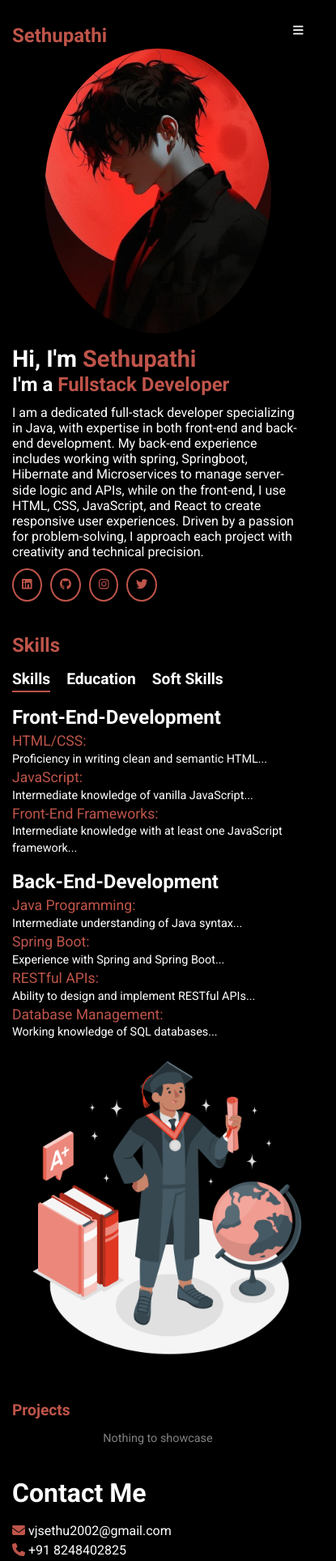
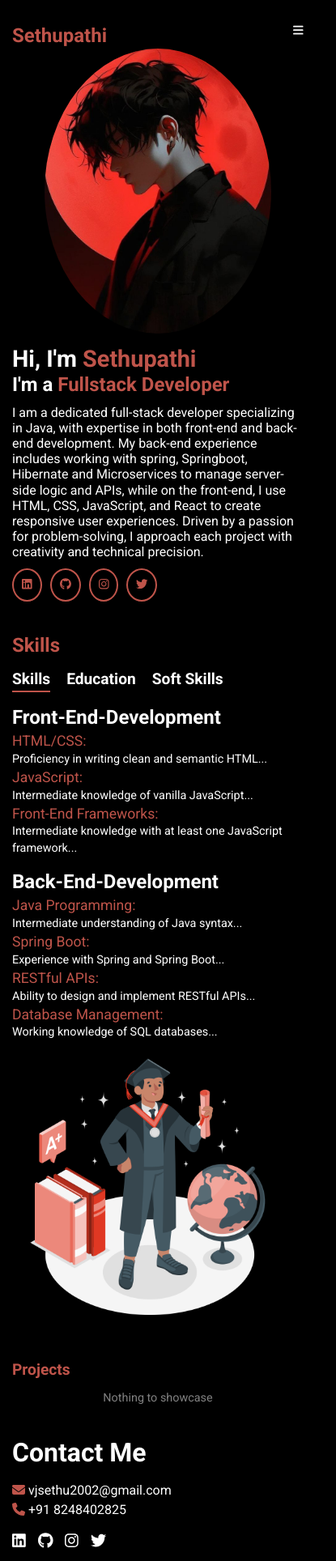
Before and after one commit to Sethupathi2002/Portfolio-react-2, a React (Vite) app: page / in a window 390 px wide. Shown: the top 1928 px of the page at 81% size, 415 px wide, since content can reach past the window. Built offline with nearby package versions, Linux system fonts and the light colour scheme.

Commit message:
Skills Component Png Image Width Modified

```diff
--- a/src/components/03_Skills/Skills.css
+++ b/src/components/03_Skills/Skills.css
@@ -116,4 +116,8 @@
         flex-direction: column;
     }
 
+    .skills-content-png img {
+        width: 350px;
+    }
+
 }
```
